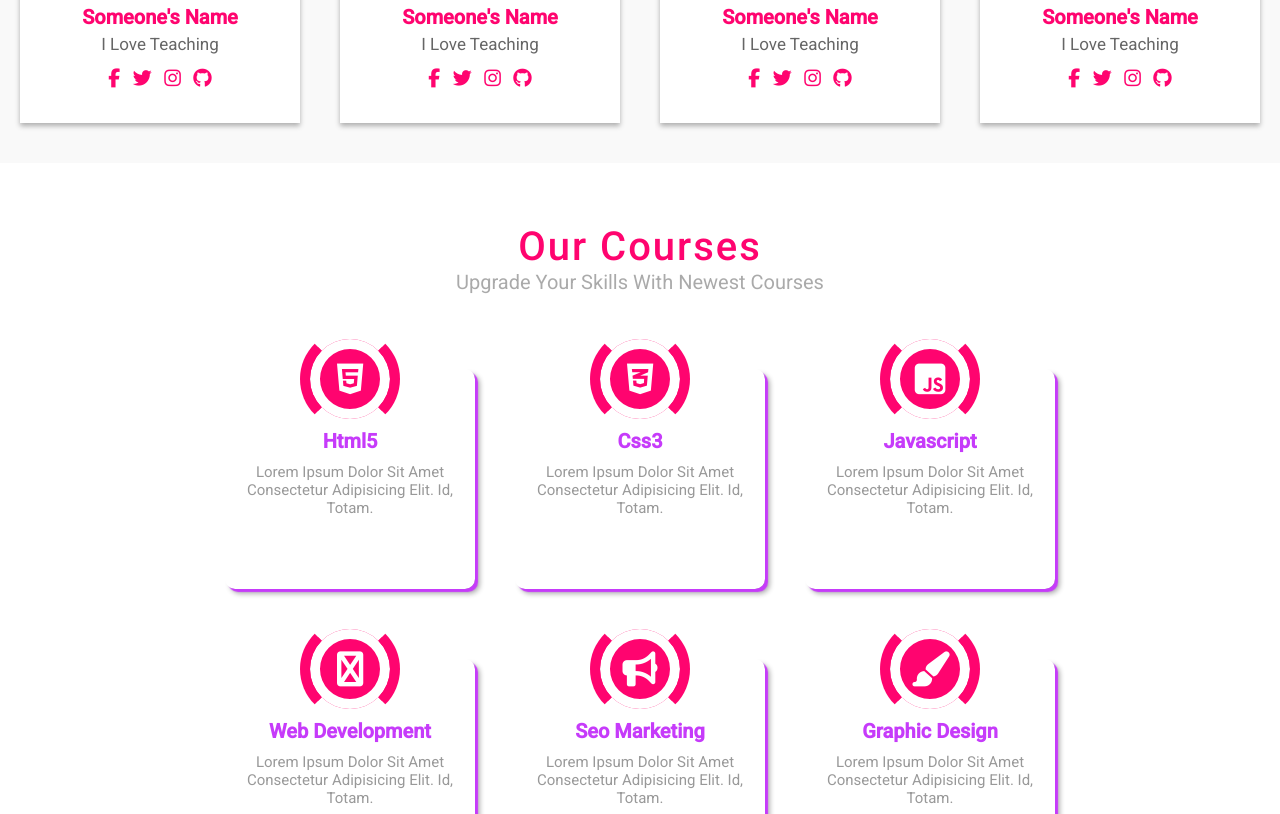
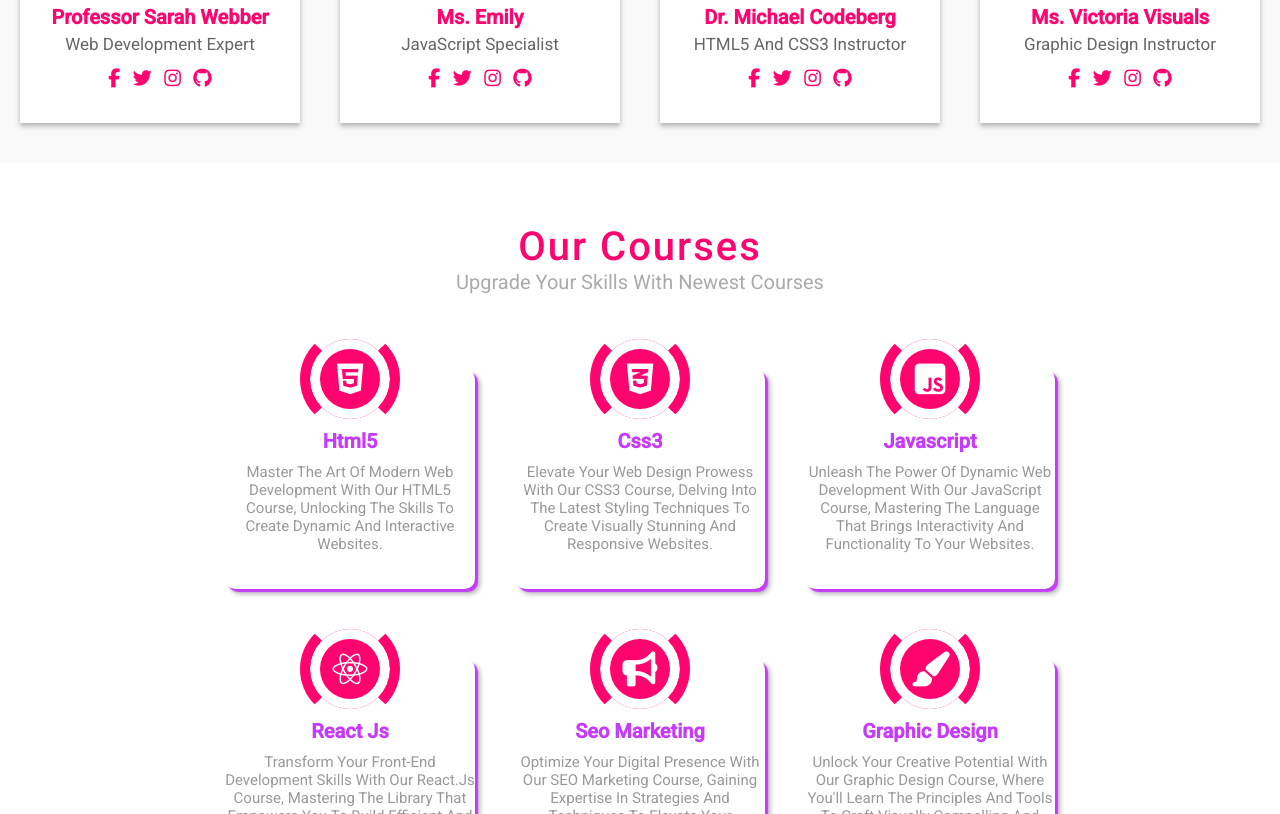
Before and after one commit to Priyanshu9528/Education_website, a plain HTML site: page index.html in a window 1280 px wide. Shown: the part 1986-2800 px from the top of the page. Drawn offline with nearby package versions, Linux system fonts and the light colour scheme.

Commit message:
Update index.html

```diff
--- a/index.html
+++ b/index.html
@@ -17,7 +17,7 @@
 
     <!-- header section starts  -->
     <header class="header">
-        <a href="#" class="logo"><i class="fas fa-graduation-cap"></i> logo </a>
+        <a href="#" class="logo"><i class="fas fa-graduation-cap"></i> EDU </a>
         <nav class="navbar">
             <ul>
                 <li><a href="#home" class="active">home</a></li>
@@ -64,6 +64,7 @@
 
 <!-- home section ends  -->
 
+
     <!-- about section starts  -->
 
     <section class="about" id="about">
@@ -75,7 +76,13 @@
 
             <div class="content">
                 <h3>start your journey to a better life with our practical courses </h3>
-                <p>Lorem ipsum dolor sit amet consectetur adipisicing elit. Dolores exercitationem totam quaerat? Culpa aperiam numquam at voluptatem obcaecati, aliquam officiis ratione quia iste consequuntur voluptates similique magni! Saepe, veniam quo?</p>
+                <p>Welcome to our online education platform, where learning transcends boundaries and empowers individuals worldwide.
+                   Our About page reflects a commitment to providing accessible, high-quality courses designed to meet the diverse needs
+                   of learners. With a team of dedicated educators and industry experts, we strive to foster a dynamic online learning community.
+                   Our website not only offers a plethora of courses covering various disciplines but also ensures a seamless and interactive learning
+                   experience. As you navigate through our site, discover the transformative power of education, supported by cutting-edge technology and
+                   a passion for knowledge dissemination. Join us on this journey, where each course completion not only signifies academic achievement
+                   but also opens doors to new opportunities in the ever-evolving landscape of online education.</p>
                 <a href="#"><button>learn more</button></a>
             </div>
 
@@ -98,8 +105,8 @@
 
             <div class="card">
                 <img src="images/img1.jpg" alt="">
-                <h3>someone's name</h3>
-                <p>i love teaching</p>
+                <h3>Professor Sarah Webber</h3>
+                <p>Web Development Expert</p>
                 <div class="icons">
                     <a href="#" class="fab fa-facebook-f"></a>
                     <a href="#" class="fab fa-twitter"></a>
@@ -110,8 +117,8 @@
 
             <div class="card">
                 <img src="images/img2.jpg" alt="">
-                <h3>someone's name</h3>
-                <p>i love teaching</p>
+                <h3>Ms. Emily</h3>
+                <p>JavaScript Specialist</p>
                 <div class="icons">
                     <a href="#" class="fab fa-facebook-f"></a>
                     <a href="#" class="fab fa-twitter"></a>
@@ -121,8 +128,8 @@
             </div>
             <div class="card">
                 <img src="images/img3.jpg" alt="">
-                <h3>someone's name</h3>
-                <p>i love teaching</p>
+                <h3>Dr. Michael Codeberg</h3>
+                <p>HTML5 and CSS3 Instructor</p>
                 <div class="icons">
                     <a href="#" class="fab fa-facebook-f"></a>
                     <a href="#" class="fab fa-twitter"></a>
@@ -132,8 +139,8 @@
             </div>
             <div class="card">
                 <img src="images/img4.jpg" alt="">
-                <h3>someone's name</h3>
-                <p>i love teaching</p>
+                <h3>Ms. Victoria Visuals</h3>
+                <p>Graphic Design Instructor</p>
                 <div class="icons">
                     <a href="#" class="fab fa-facebook-f"></a>
                     <a href="#" class="fab fa-twitter"></a>
@@ -159,37 +166,37 @@
             <div class="box">
                 <i class="fab fa-html5"></i>
                 <h3>html5</h3>
-                <p>Lorem ipsum dolor sit amet consectetur adipisicing elit. Id, totam.</p>
+                <p>Master the art of modern web development with our HTML5 course, unlocking the skills to create dynamic and interactive websites.</p>
             </div>
 
             <div class="box">
                 <i class="fab fa-css3-alt"></i>
                 <h3>css3</h3>
-                <p>Lorem ipsum dolor sit amet consectetur adipisicing elit. Id, totam.</p>
+                <p>Elevate your web design prowess with our CSS3 course, delving into the latest styling techniques to create visually stunning and responsive websites.</p>
             </div>
 
             <div class="box">
                 <i class="fab fa-js-square"></i>
                 <h3>javascript</h3>
-                <p>Lorem ipsum dolor sit amet consectetur adipisicing elit. Id, totam.</p>
+                <p>Unleash the power of dynamic web development with our JavaScript course, mastering the language that brings interactivity and functionality to your websites.</p>
             </div>
 
             <div class="box">
-                <i class="fab fa-code"></i>
-                <h3>web development</h3>
-                <p>Lorem ipsum dolor sit amet consectetur adipisicing elit. Id, totam.</p>
+                <i class="fab fa-react"></i>
+                <h3>React Js</h3>
+                <p>Transform your front-end development skills with our React.js course, mastering the library that empowers you to build efficient and interactive user interfaces.</p>
             </div>
 
             <div class="box">
                 <i class="fas fa-bullhorn"></i>
                 <h3>seo marketing</h3>
-                <p>Lorem ipsum dolor sit amet consectetur adipisicing elit. Id, totam.</p>
+                <p>Optimize your digital presence with our SEO Marketing course, gaining expertise in strategies and techniques to elevate your website's visibility and drive organic traffic.</p>
             </div>
 
             <div class="box">
                 <i class="fas fa-paint-brush"></i>
                 <h3>graphic design </h3>
-                <p>Lorem ipsum dolor sit amet consectetur adipisicing elit. Id, totam.</p>
+                <p>Unlock your creative potential with our Graphic Design course, where you'll learn the principles and tools to craft visually compelling and impactful designs.</p>
             </div>
 
         </div>
@@ -208,8 +215,8 @@
 
             <div class="box">
                 <img src="images/pic1.jpg" alt="">
-                <h3>someone's name</h3>
-                <p>Lorem ipsum dolor sit amet consectetur, adipisicing elit. Exercitationem, sit.</p>
+                <h3>Winona Ryder</h3>
+                <p>The online courses provided a flexible and enriching learning experience, allowing me to acquire new skills at my own pace.</p>
                 <div class="stars">
                     <i class="fas fa-star"></i>
                     <i class="fas fa-star"></i>
@@ -220,8 +227,8 @@
             </div>
             <div class="box">
                 <img src="images/pic2.jpg" alt="">
-                <h3>someone's name</h3>
-                <p>Lorem ipsum dolor sit amet consectetur, adipisicing elit. Exercitationem, sit.</p>
+                <h3>Prince Harry</h3>
+                <p>The diverse range of online courses catered to my specific interests and equipped me with practical knowledge applicable to real-world scenarios.</p>
                 <div class="stars">
                     <i class="fas fa-star"></i>
                     <i class="fas fa-star"></i>
@@ -232,8 +239,8 @@
             </div>
             <div class="box">
                 <img src="images/pic3.jpg" alt="">
-                <h3>someone's name</h3>
-                <p>Lorem ipsum dolor sit amet consectetur, adipisicing elit. Exercitationem, sit.</p>
+                <h3>Miley Cyrus</h3>
+                <p>I appreciated the interactive elements in the online courses, fostering a sense of community and making the learning process engaging and enjoyable.</p>
                 <div class="stars">
                     <i class="fas fa-star"></i>
                     <i class="fas fa-star"></i>
```
Lines whose indentation alone changed are shown as unchanged.
